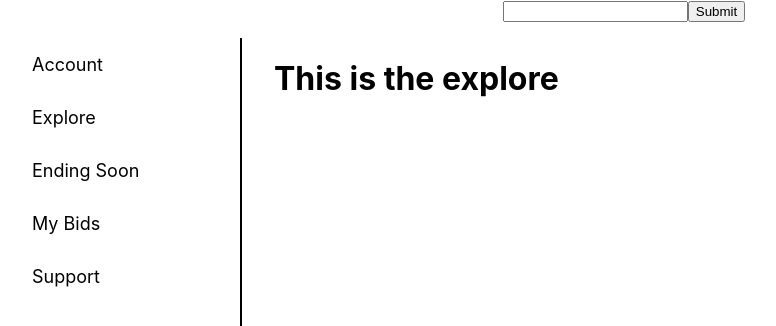
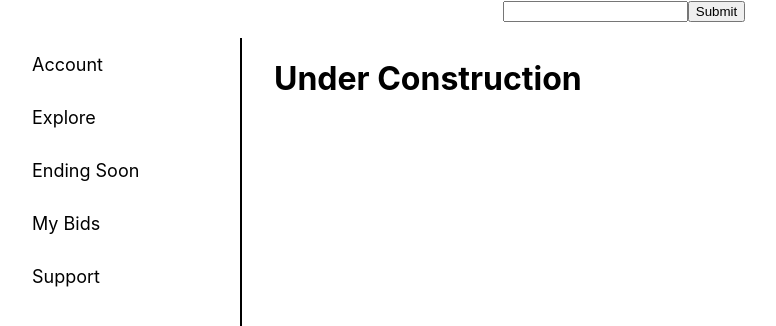
Before and after one commit to spartanhero93/auto-bid-react, a React (Create React App) app: page / in a window 1280 px wide. Shown: the top 326 px of the page, without its empty margins (16-792 px from the left). Built offline with nearby package versions, Linux system fonts and the light colour scheme.

Commit message:
refactor content container, added exolore page

```diff
--- a/src/Components/Content.js
+++ /dev/null
@@ -1,13 +0,0 @@
-import styled from 'styled-components'
-
-const Container = styled.div`
-  padding: 1rem 2rem;
-`
-
-export default function Content(props){
-    return(
-      <Container>
-        <h1>This is the {props.title}</h1>
-      </Container>
-    )
-}
--- /dev/null
+++ b/src/Components/Explore.js
@@ -0,0 +1,56 @@
+import React, { useEffect, useState } from 'react'
+import styled from 'styled-components'
+
+const Container = styled.div`
+  display: flex;
+  flex-wrap: wrap;
+  img {
+    height: 200px;
+    :hover {
+      cursor: pointer;
+    }
+  }
+`
+const CarContainer = styled.div`
+  padding: 1rem 2rem;
+
+`
+
+export default function Explore () {
+  const [data, handleData] = useState([])
+  useEffect(() => {
+    async function getData () {
+      try {
+        const response = await fetch('http://localhost:3004/explore')
+        const { data } = await response.json()
+        handleData(data)
+      } catch (error) {
+        console.error(error)
+      }
+    }
+    getData()
+  }, [])
+
+  return (
+    <div>
+      <h1>Explore all the car bids!</h1>
+      <Container>
+        {data.length > 0 ? (
+          data.map(item => {
+            return (
+              <CarContainer>
+                <h2>
+                  {item.make} {item.model}
+                </h2>
+                <h3>Starting bid ${item.startingBid}</h3>
+                <img src={item.pictures[0]} alt={item.make} />
+              </CarContainer>
+            )
+          })
+        ) : (
+          <h1>Loading...</h1>
+        )}
+      </Container>
+    </div>
+  )
+}
--- /dev/null
+++ b/src/Containers/Content.js
@@ -0,0 +1,26 @@
+import { useEffect, useState } from 'react'
+import styled from 'styled-components'
+
+import Explore from '../Components/Explore'
+
+const Container = styled.div`
+  padding: 1rem 2rem;
+`
+
+export default function Content({title}){
+
+  function handlePage(title) {
+    if(title === 'Explore') {
+      return <Explore />
+    } else {
+      return <h1>Under Construction</h1>
+    }
+  }
+    return(
+      <Container>
+        {
+          handlePage(title)
+        }
+      </Container>
+    )
+}
--- a/src/Containers/Sidebar.js
+++ b/src/Containers/Sidebar.js
@@ -1,6 +1,6 @@
 import { useState } from 'react'
 import styled from 'styled-components'
-import Content from '../Components/Content'
+import Content from './Content'
 
 const Container = styled.div`
   display: flex;
```
